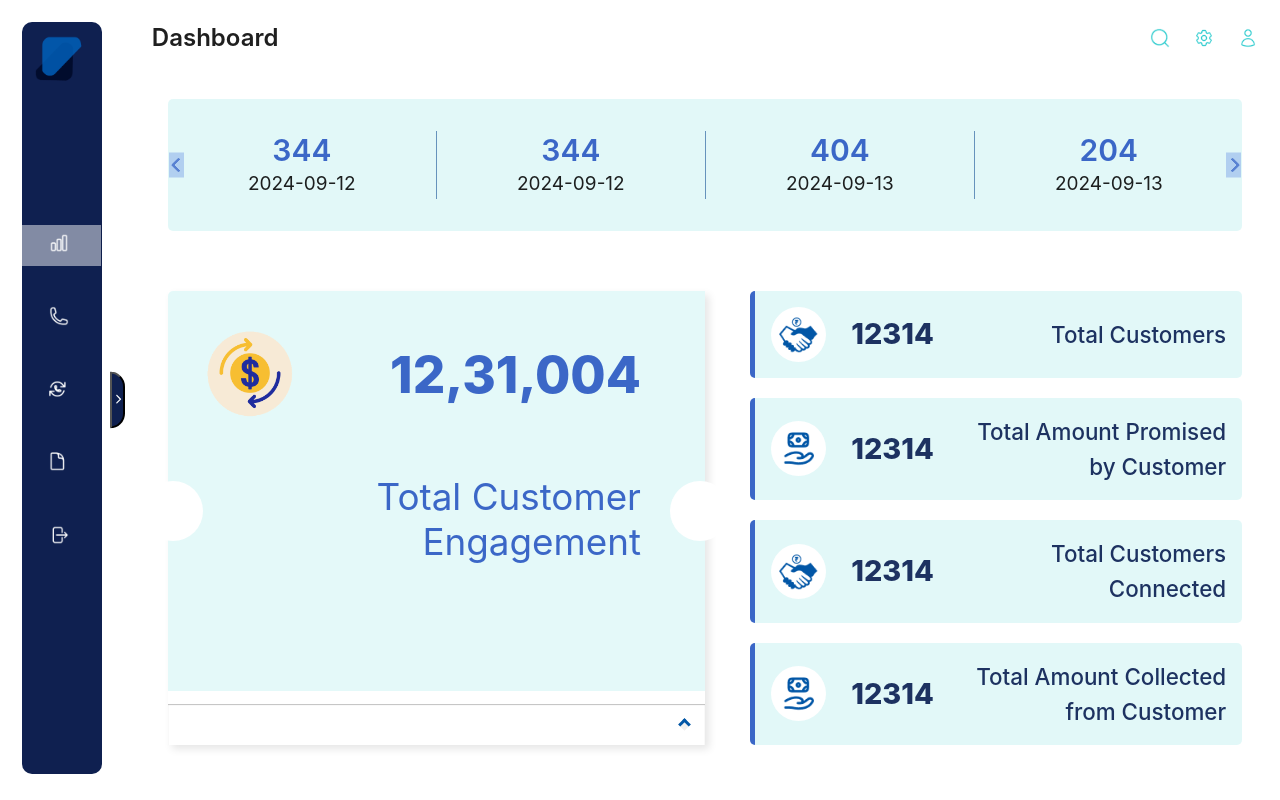
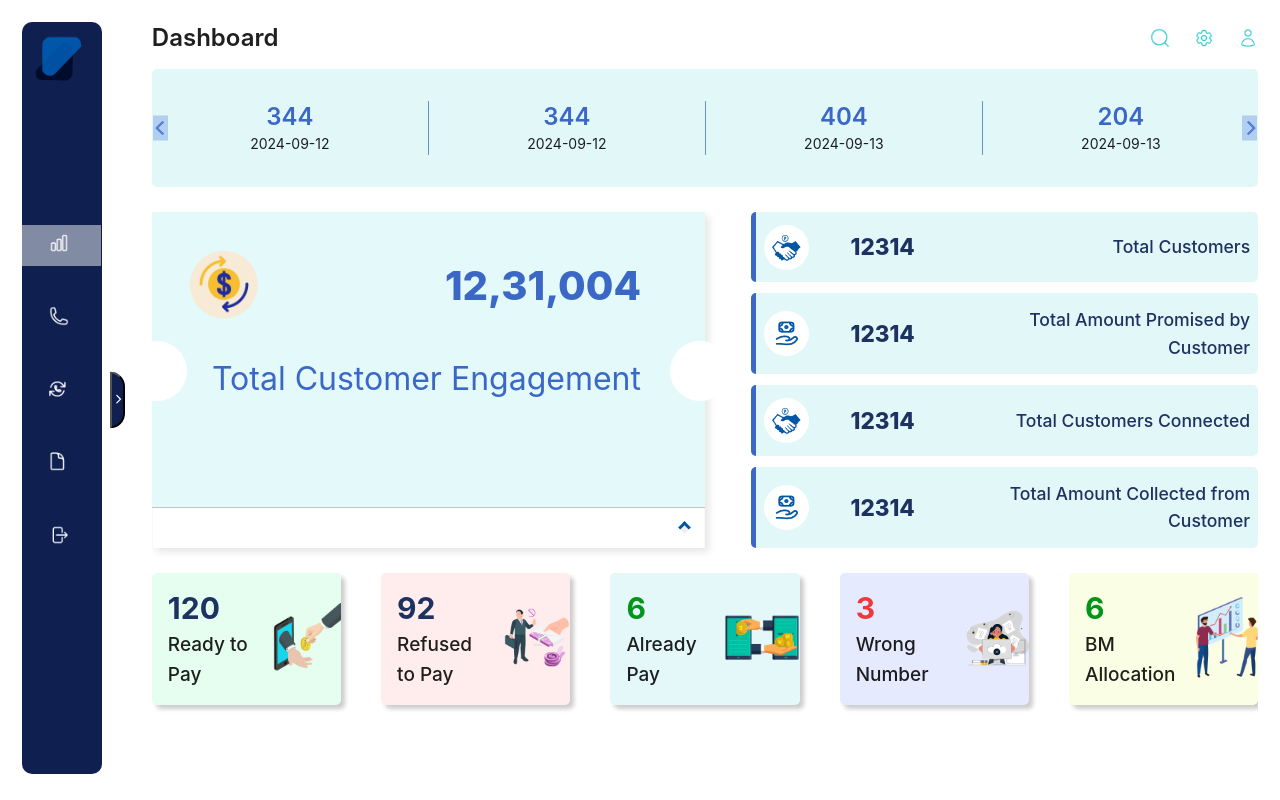
Before and after one commit to Jagrati1213/smart-collect, a React (Vite) app: page / in a window 1280 px wide. Built offline with nearby package versions, Linux system fonts and the light colour scheme.

Commit message:
JG: Fixed the UI issues

```diff
--- a/src/components/Dashboard/CustomerDetails/_customer.module.scss
+++ b/src/components/Dashboard/CustomerDetails/_customer.module.scss
@@ -4,14 +4,13 @@ $textMarginRight: 2rem;
 
 .customer_details_container {
   .customer {
-    background-color: #40d0d124;
     padding: 0rem 2rem;
-    height: 400px;
+    height: 265px;
     border-radius: 5px 0px 0px 0px;
     position: relative;
 
     .gif_container {
-      width: 100px;
+      width: 80px;
       img {
         width: 100%;
         object-fit: contain;
@@ -19,7 +18,7 @@ $textMarginRight: 2rem;
     }
 
     .total_customers {
-      font-size: 3.2rem;
+      font-size: 2.5rem;
       font-weight: 800;
       color: var(--blue);
       margin: 0;
@@ -29,8 +28,8 @@ $textMarginRight: 2rem;
     .heading {
       text-align: end;
       font-weight: 400;
-      font-size: 2.3rem;
-      margin: 3rem $textMarginRight 0 0;
+      font-size: 2rem;
+      margin: 2rem $textMarginRight 0 0;
       color: var(--blue);
     }
 
@@ -40,7 +39,7 @@ $textMarginRight: 2rem;
       background-color: #ffffff;
       border-radius: 50%;
       position: absolute;
-      top: 55%;
+      top: 60%;
       transform: translateY(-50%);
     }
 
@@ -95,23 +94,24 @@ $textMarginRight: 2rem;
         color: var(--dark-black);
       }
       span {
-        font-size: 19px;
+        font-size: 14px;
         font-weight: 500;
         letter-spacing: 0.2px;
         color: black !important;
+        white-space: nowrap;
       }
     }
   }
 
   .customer_details {
     background-color: var(--light-green);
-    padding: 1rem 1rem;
+    padding: 0.8rem 0.5rem;
     border-radius: 5px;
     border-left: 5px solid var(--blue);
 
     .icon_image {
-      width: 55px;
-      height: 55px;
+      width: 45px;
+      height: 45px;
       border-radius: 50px;
       background-color: white;
       flex-shrink: 0;
@@ -124,7 +124,7 @@ $textMarginRight: 2rem;
 
     .amount {
       font-weight: 800;
-      font-size: 1.8rem;
+      font-size: 1.4rem;
       color: var(--dark-black);
       margin: 0;
       flex: 1;
@@ -135,7 +135,7 @@ $textMarginRight: 2rem;
       text-align: end;
       flex: 2;
       color: var(--dark-black);
-      font-size: 1.4rem;
+      font-size: 1.1rem;
       font-weight: 500;
     }
   }
--- a/src/components/Dashboard/CustomerDetails/index.jsx
+++ b/src/components/Dashboard/CustomerDetails/index.jsx
@@ -24,6 +24,7 @@ export function CustomerDetails({
             boxShadow: "4px 4px 8px rgba(0, 0, 0, 0.1)",
             position: "relative",
             cursor: "pointer",
+            backgroundColor:" #40d0d124"
           }}
           onClick={handleToggleExpansion}
         >
@@ -69,7 +70,7 @@ export function CustomerDetails({
                   return (
                     <Col span={3} key={index}>
                       <Flex vertical align="center">
-                        <Title level={2} style={{ fontWeight: 700 }}>
+                        <Title level={3} style={{ fontWeight: 700 }}>
                           {d?.value}
                         </Title>
                         <Text>{d?.key}</Text>
@@ -83,7 +84,7 @@ export function CustomerDetails({
         </Col>
 
         <Col span={11}>
-          <Flex vertical gap={20}>
+          <Flex vertical gap={11}>
             {customerDetailsData?.map((d, index) => {
               return (
                 <DetailsCard
--- a/src/components/Dashboard/DataCarousel/_carousel.module.scss
+++ b/src/components/Dashboard/DataCarousel/_carousel.module.scss
@@ -10,12 +10,12 @@
     margin: 0;
   }
   .date {
-    font-size: 19px;
+    font-size: 14px;
     font-weight: 500;
   }
   // Carousel card
   .d_card {
-    border-right: 1px solid var(--slate);
+    border-right: 1.66px solid var(--slate);
   }
 
   // ant typography
--- a/src/components/Dashboard/DataCarousel/index.jsx
+++ b/src/components/Dashboard/DataCarousel/index.jsx
@@ -47,8 +47,8 @@ export function DataCarousel({ data }) {
         {data?.length
           ? data?.map((d, index) => {
               return (
-                <Flex vertical key={index} className={Style.d_card} gap={20}>
-                  <Title level={2} className={Style.value}>
+                <Flex vertical key={index} className={Style.d_card} gap={0}>
+                  <Title level={3} className={Style.value}>
                     {d?.value}
                   </Title>
                   <Text style={{ fontWeight: 400 }} className={Style.date}>
--- a/src/components/Dashboard/index.jsx
+++ b/src/components/Dashboard/index.jsx
@@ -18,11 +18,11 @@ export default function Dashboard() {
   const [payDetailsData] = useState(PAYMENT_DETAILS_DATA);
 
   return (
-    <Flex gap={45} vertical>
+    <Flex gap={15} vertical>
       {/* Header */}
       <DHeader title={"Dashboard"} />
 
-      <Flex vertical style={{ padding: "0rem 1rem" }} gap={60}>
+      <Flex vertical gap={25}>
         {/* Data carousel */}
         <DataCarousel data={carouselData} />
 
--- a/src/components/ReadyToPay/CustomerCards/Card/index.jsx
+++ b/src/components/ReadyToPay/CustomerCards/Card/index.jsx
@@ -29,7 +29,7 @@ export function Card({
       {/* customer details */}
       <Flex
         justify="space-between"
-        align="center"
+        align="start"
         className={Style.customer_details}
       >
         <Flex gap={10} align="start">
```
Also changed, not shown: src/components/Ex.jsx (deleted, +0 -89 lines).
